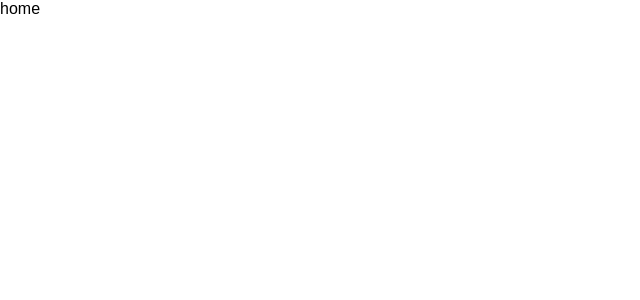
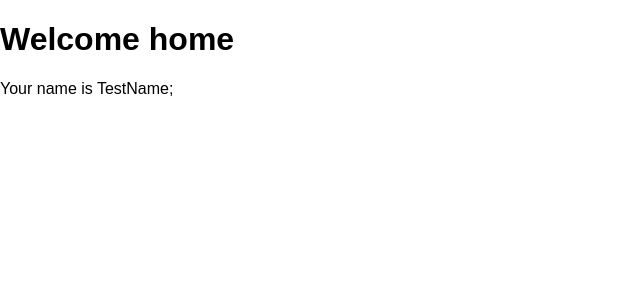
Before and after one commit to aijiechen/GameHub, a React (Create React App) app in the folder app/: page / in a window 1280 px wide. Shown: the top 300 px of the page, without its empty margins (0-640 px from the left). Built offline with nearby package versions, Linux system fonts and the light colour scheme; no server answers.

Commit message:
Attempt to add profile data to home

```diff
--- a/app/src/routes/Home.js
+++ b/app/src/routes/Home.js
@@ -1,5 +1,36 @@
 import React from 'react';
 
-export default () => (
-	<div> home</div>
-);
+class Home extends React.Component{
+
+	state = {
+		//userId: '',
+		firstName: '',
+		lastName: '',
+		email: '',
+	}
+
+	componentDidMount(props){
+		fetch('/api/home')
+		.then(data => data.json())
+		.then(data => {
+			console.log(data);
+		})
+
+	}
+
+
+
+	render(){
+		return(
+	<div> <h1>Welcome home</h1>
+	<p> Your name is TestName;</p>
+
+
+	</div>
+	);
+	}
+
+
+}
+
+export default Home;
```
